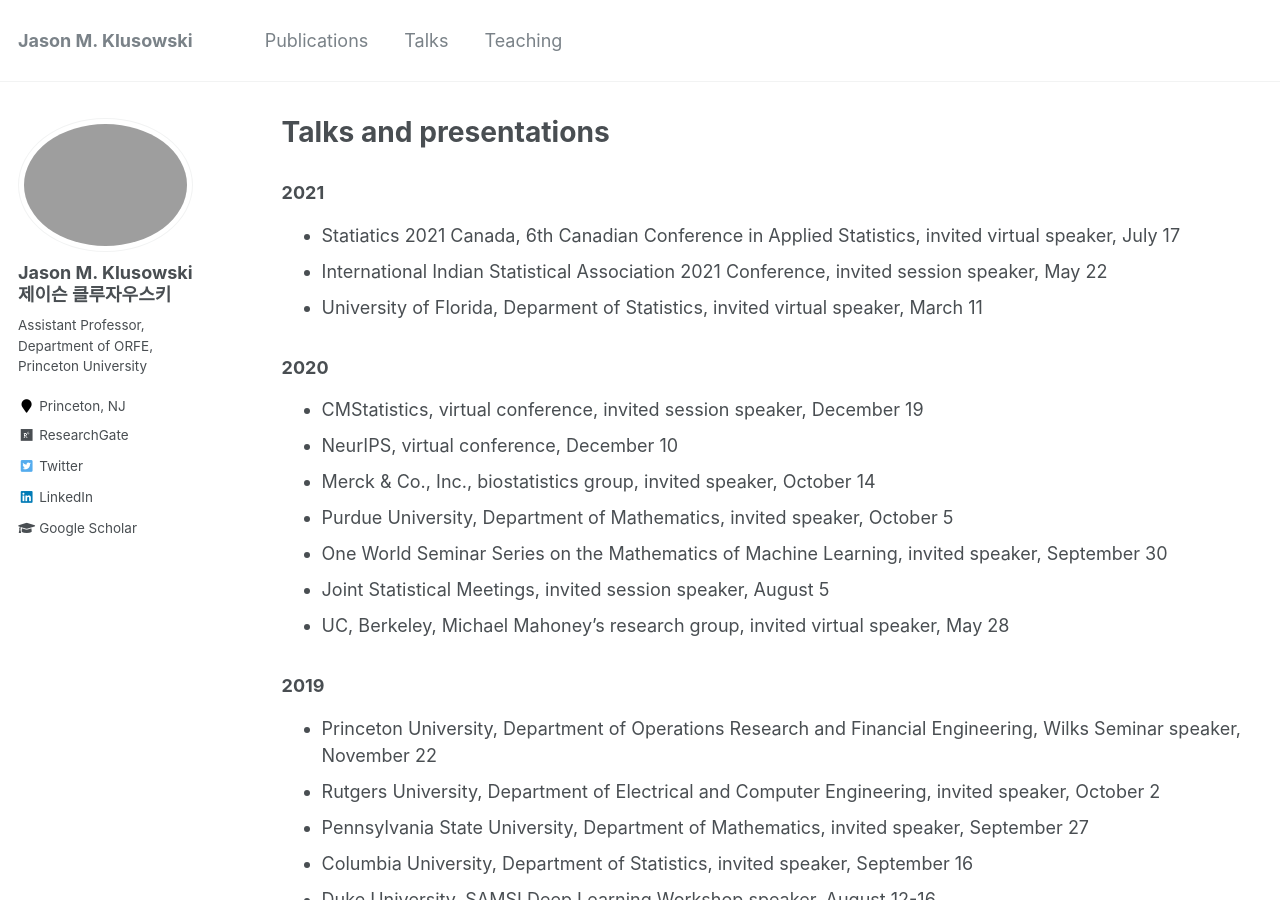
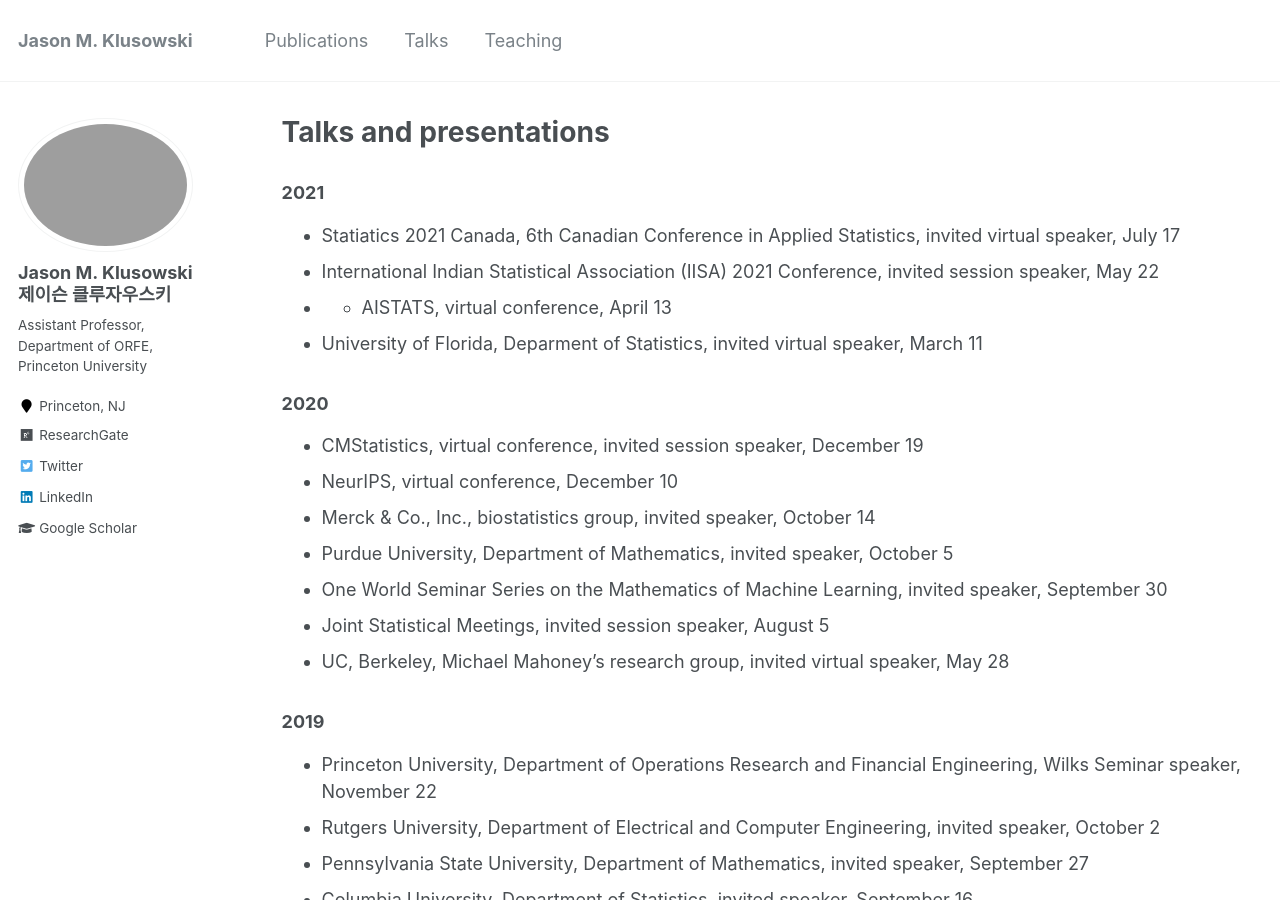
Before and after one commit to jasonklusowski/jasonklusowski.github.io, a Jekyll site: the page built from _pages/talks.md, in a window 1280 px wide and 900 px high. Built offline with Jekyll 4.4.1, drawn with Linux system fonts in a browser that asks for light colours.

Commit message:
Update talks.md

```diff
--- a/_pages/talks.md
+++ b/_pages/talks.md
@@ -8,7 +8,8 @@ author_profile: true
 ### 2021
 
 * Statiatics 2021 Canada, 6th Canadian Conference in Applied Statistics, invited virtual speaker, July 17
-* International Indian Statistical Association 2021 Conference, invited session speaker, May 22
+* International Indian Statistical Association (IISA) 2021 Conference, invited session speaker, May 22
+* * AISTATS, virtual conference, April 13
 * University of Florida, Deparment of Statistics, invited virtual speaker, March 11
 
 ### 2020
```
